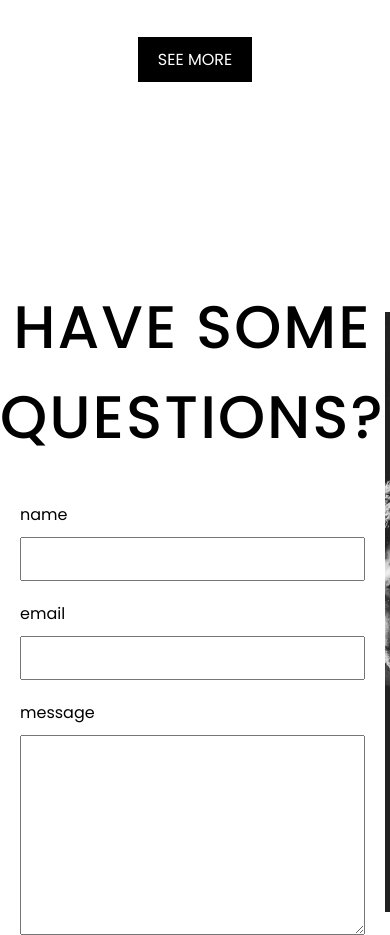
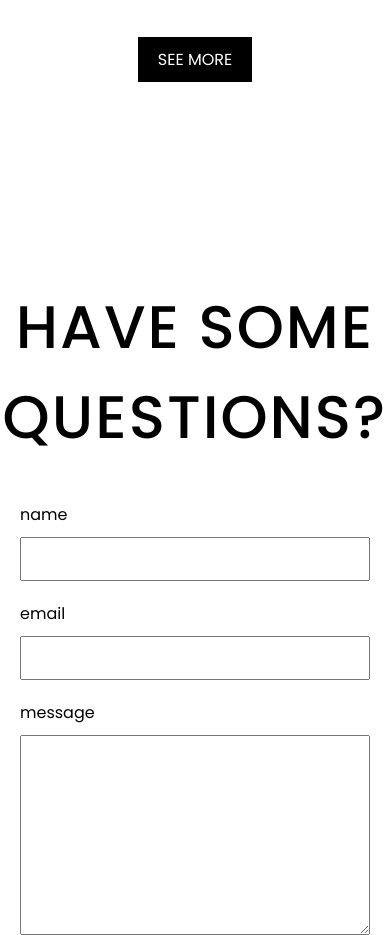
Before and after one commit to CipiVlad/photographer_portfolio_template, a website built with Vite: page index.html in a window 390 px wide. Shown: the part 10284-11219 px from the top of the page. Built offline with nearby package versions, Linux system fonts and the light colour scheme.

Commit message:
first deploy try

```diff
--- a/index.html
+++ b/index.html
@@ -128,7 +128,7 @@
       <div class="gallery-btn"><a class="btn-section">see more</a></div>
     </section>
 
-    <section>
+    <section class="contact">
       <div class="flex-container">
         <div class="contact-form">
           <h2>have some questions?</h2>
--- a/style.css
+++ b/style.css
@@ -7,6 +7,7 @@
   font-family: 'Poppins', sans-serif;
   max-width: 1200px;
   margin: 0 auto;
+  scroll-behavior: smooth;
 }
 
 /* utility */
@@ -590,6 +591,14 @@ footer h2 {
 
 
   /* contact */
+
+  .contact .flex-container {
+    margin-top: 50px;
+    margin-bottom: 50px;
+    flex-direction: column;
+
+  }
+
   .contact-img {
     width: 100%;
     height: 600px;
```
Also changed, not shown: README.md.
